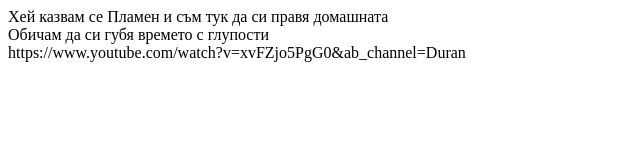
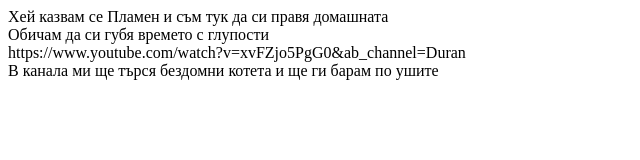
Before and after one commit to BeatDancer/stu2001321090, a plain HTML site: page index.html in a window 1280 px wide. Shown: the whole page, without its empty margins (0-640 px from the left). Drawn offline with Linux system fonts and the light colour scheme.

Commit message:
Channel info

```diff
--- a/index.html
+++ b/index.html
@@ -16,5 +16,8 @@
    <!-- - линк към материал на любим content creator които ви е вдъхновил -->
     <div>https://www.youtube.com/watch?v=xvFZjo5PgG0&ab_channel=Duran</div>
 
+   <!-- - информация за моя канал -->
+    <div>В канала ми ще търся бездомни котета и ще ги барам по ушите </div>
+
 </body>
 </html>
```
